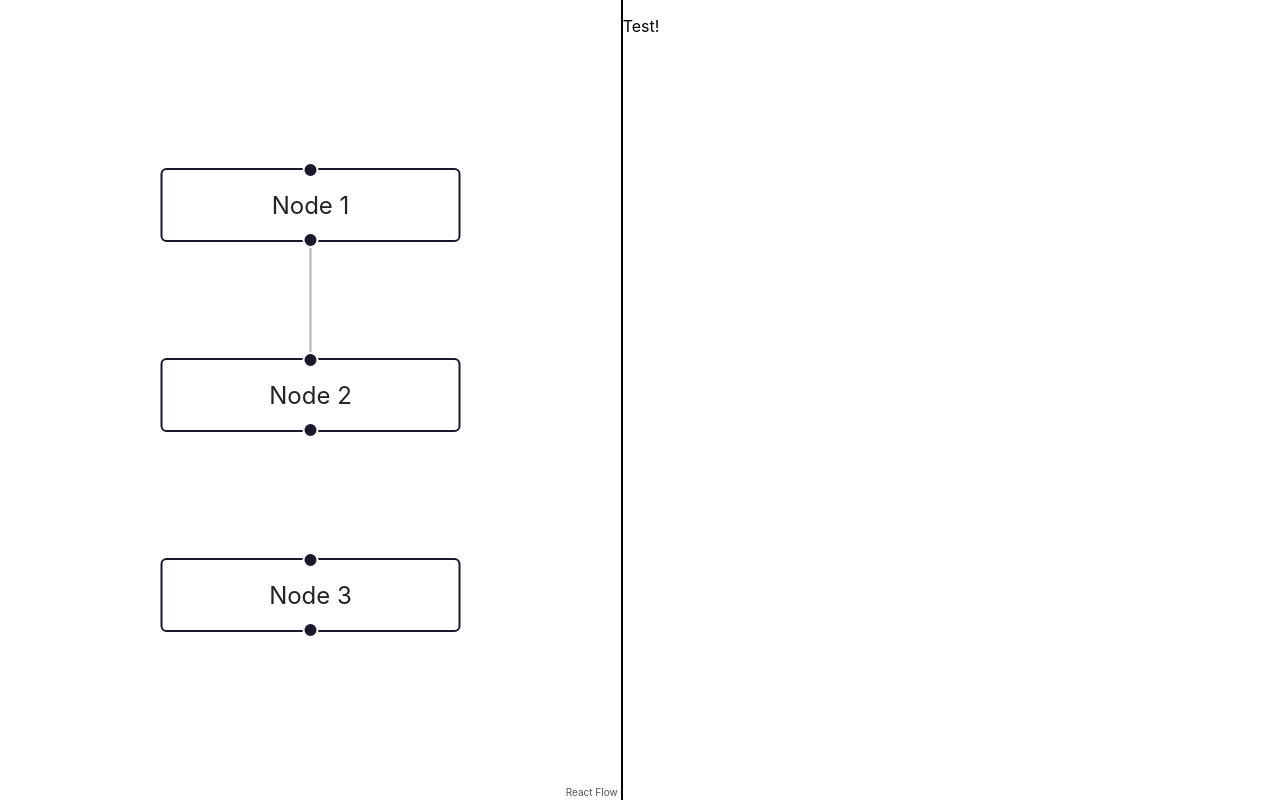
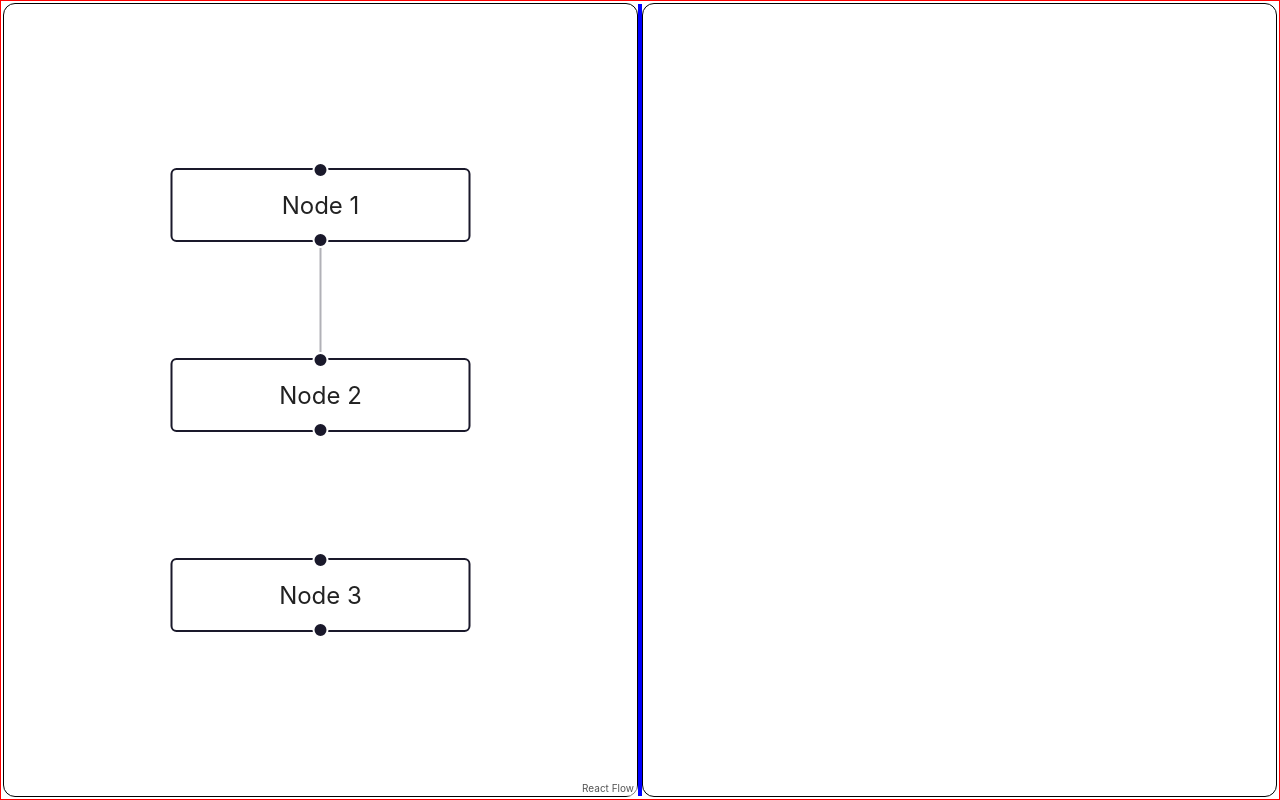
Before and after one commit to Hexes-Dev/torch-flow, a React (Vite) app: page / in a window 1280 px wide. Built offline with nearby package versions, Linux system fonts and the light colour scheme.

Commit message:
updated blender style 'areas' for main display

```diff
--- a/src/App.tsx
+++ b/src/App.tsx
@@ -1,46 +1,28 @@
-import { useState } from 'react'
-import ReactFlow, {MiniMap, Controls} from 'react-flow-renderer'
-import logo from './logo.svg'
-import './App.css'
+import { useState } from 'react';
+import logo from './logo.svg';
+import './App.css';
+import Areas from './ui/Areas';
+import Flow from './Flow/Flow';
 
 function App() {
-  const [count, setCount] = useState(0)
+
+  let defaultAreas = [
+    <Flow/>,
+    <div></div>
+  ]
 
   return (
     <div className="App">
-      <header className="App-header">
-        <img src={logo} className="App-logo" alt="logo" />
-        <p>Hello Vite + React!</p>
-        <p>
-          <button type="button" onClick={() => setCount((count) => count + 1)}>
-            count is: {count}
-          </button>
-        </p>
-        <p>
-          Edit <code>App.tsx</code> and save to test HMR updates.
-        </p>
-        <p>
-          <a
-            className="App-link"
-            href="https://reactjs.org"
-            target="_blank"
-            rel="noopener noreferrer"
-          >
-            Learn React
-          </a>
-          {' | '}
-          <a
-            className="App-link"
-            href="https://vitejs.dev/guide/features.html"
-            target="_blank"
-            rel="noopener noreferrer"
-          >
-            Vite Docs
-          </a>
-        </p>
-
-
-      </header>
+            <div style={{
+        border: '1px solid red',
+        position: 'absolute',
+        left: 0,
+        right: 0,
+        top: 0,
+        bottom: 0,
+      }}>
+        <Areas defaultAreas={defaultAreas} />
+      </div>
     </div>
   )
 }
--- a/src/main.tsx
+++ b/src/main.tsx
@@ -1,12 +1,13 @@
-import React from 'react'
-import ReactDOM from 'react-dom/client'
-import App from './App'
-import './index.css'
-import Flow from './Flow/Flow'
-import Panel from './ui/panel'
+import React from 'react';
+import ReactDOM from 'react-dom/client';
+import App from './App';
+import './index.css';
+import Flow from './Flow/Flow';
+import SplitPanel from './ui/SplitPanel';
+import Areas from './ui/Areas';
 
 ReactDOM.createRoot(document.getElementById('root')!).render(
   <React.StrictMode>
-    <Panel panels={[<Flow></Flow>, <p>Test!</p>]}/>
+    <App/>
   </React.StrictMode>
 )
--- /dev/null
+++ b/src/ui/Areas.css
@@ -0,0 +1,18 @@
+.areas {
+    flex-grow: 1;
+    display: flex;
+    height: 100%;
+    position: relative;
+}
+
+.area {
+    border: 1px solid black;
+    position: relative;
+}
+
+.area-divider {
+    width: 4px;
+    height: 100%;
+    position: absolute;
+    background-color: blue;
+}
--- /dev/null
+++ b/src/ui/Areas.tsx
@@ -0,0 +1,72 @@
+import React, {useState, useRef, MouseEvent} from 'react';
+import './Areas.css';
+
+export default function Areas(props: any) {
+
+    let borderRadius = props?.borderRadius || 12;
+    let borderWidth = props?.borderWidth || 1;
+    let margin = props?.margin || 2
+    let direction = props?.direction || 'row';
+    let areas = props?.defaultAreas || [<div></div>];
+
+    let [areaWidths, setWidths] = useState(areas.map((area: any) => `${100 / areas.length}%`));
+
+    let dividerEventStarted = areas.map((area: any) => false);
+
+    function dividerEventStart(e: MouseEvent) {
+        let idxAttribute = e.currentTarget.getAttribute('custom-attribute');
+        let idx = idxAttribute == null ? 0 : parseInt(idxAttribute) - 1;
+        dividerEventStarted[idx] = true;
+    }
+
+    function dividerEventMove(e: MouseEvent) {
+        let idx = dividerEventStarted.indexOf(true);
+        if(idx < 0) {
+            return false;
+        }
+        console.log(areaWidths)
+        setWidths((arr: any) => ['25%', '75%']);
+
+        e.preventDefault();
+
+
+    }
+
+    function dividerEventEnd() {
+        dividerEventStarted = dividerEventStarted.map((bool: boolean) => false);
+    }
+
+    function mapChild(area: any) {
+        let idx = areas.indexOf(area);
+        let key = `area-${idx}`;
+
+        let dividerStyle: any = {};
+        if(direction == 'row') {
+            dividerStyle.left = `${-2 * margin - borderWidth}px`;
+        } else {
+
+        }
+
+        return(
+            <div className='area' key={key} style={{
+                borderRadius: borderRadius+'px',
+                margin: margin+'px',
+                border: `solid ${borderWidth}px black`,
+                width: areaWidths[idx]
+            }}>
+                {area}
+                {idx > 0 && <div className='area-divider' style={dividerStyle} onMouseDown={dividerEventStart} custom-attribute={idx}></div>}
+            </div>
+        )
+    }
+
+    let childElements = areas.map(mapChild);
+
+    let [children, setChildren] = useState(childElements);
+
+    return(
+        <div className='areas' onMouseMove={dividerEventMove} onMouseUp={dividerEventEnd}>
+            {children}
+        </div>
+    )
+}
--- /dev/null
+++ b/src/ui/SplitPanel.css
@@ -0,0 +1,17 @@
+.split-panel {
+    width: 100%;
+    height: 100%;
+    display: flex;
+}
+
+.outer-panel {
+    padding: 4px;
+}
+
+.inner-panel {
+    width: 100%;
+    height: 100%;
+    border: 1px solid black;
+    border-radius: 4px;
+    border-top-right-radius: 16px;
+}
--- /dev/null
+++ b/src/ui/SplitPanel.tsx
@@ -0,0 +1,46 @@
+import React, {useState, useRef} from "react";
+import "./SplitPanel.css"
+
+
+
+export default function SplitPanel(props: any) {
+    const panelManager = useRef<HTMLDivElement>(null);
+
+    let innerPanels = props.children.map( (child: any) => {
+        let key = `panel${props.children.indexOf(child)}`;
+        let width = `${100 / props.children.length}%`;
+        let heigth = `${100}%`;
+        return (
+            <div className="outer-panel" key={key} style={{width: width, height: heigth}}>
+                <div className="inner-panel">
+                    {child}
+                </div>
+            </div>
+        )
+    });
+
+    let [ratio, setRatio] = useState(.5)
+    let [resizing, isResizing] = useState(false);
+
+    function startDrag() {
+        isResizing(true);
+    }
+
+    function endDrag() {
+        isResizing(false);
+    }
+
+    function onDrag(e: React.MouseEvent) {
+        if(!resizing) return;
+        let mx = e.movementX;
+        let width = panelManager.current ? panelManager.current.offsetWidth : 0;
+        let percentChange = mx / width;
+        setRatio(ratio += percentChange);
+    }
+
+    return (
+        <div className="split-panel" ref={panelManager} onMouseMove={onDrag} onMouseUp={endDrag}>
+            {innerPanels}
+        </div>
+    )
+}
```
